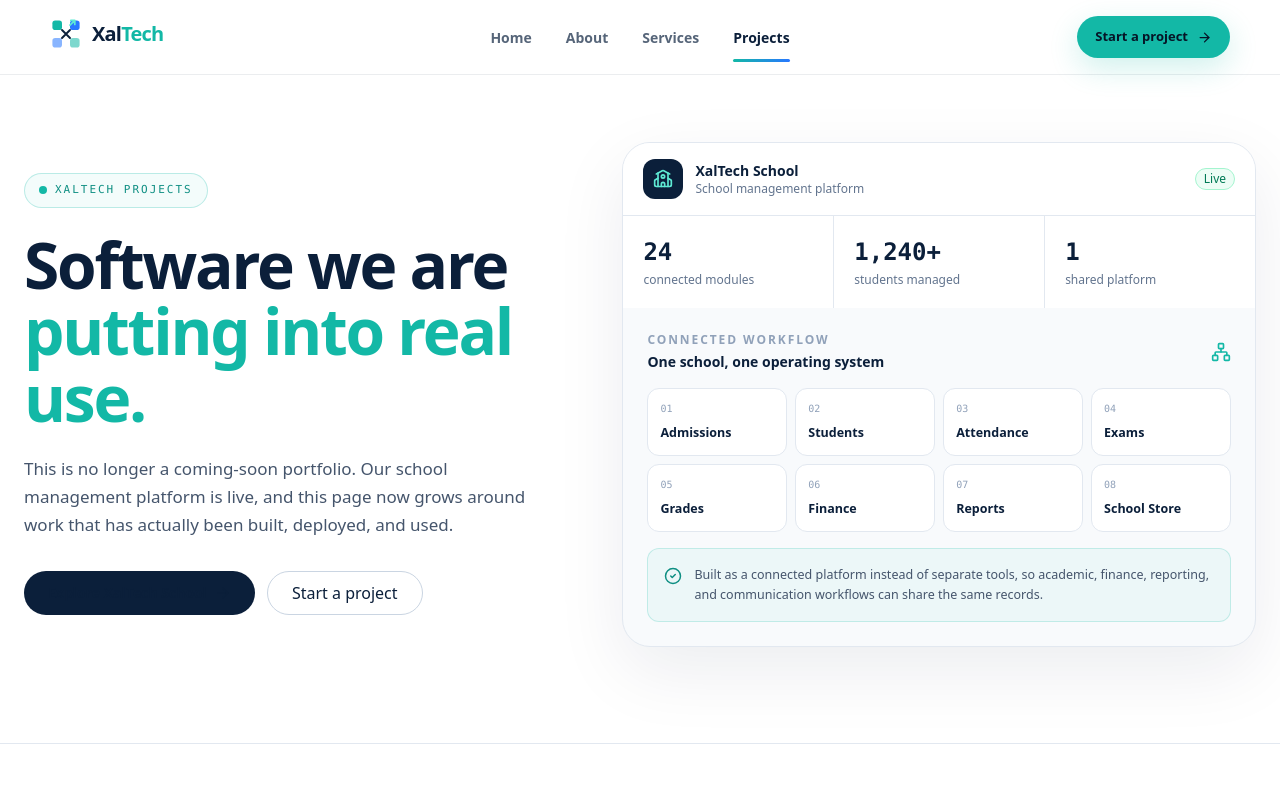
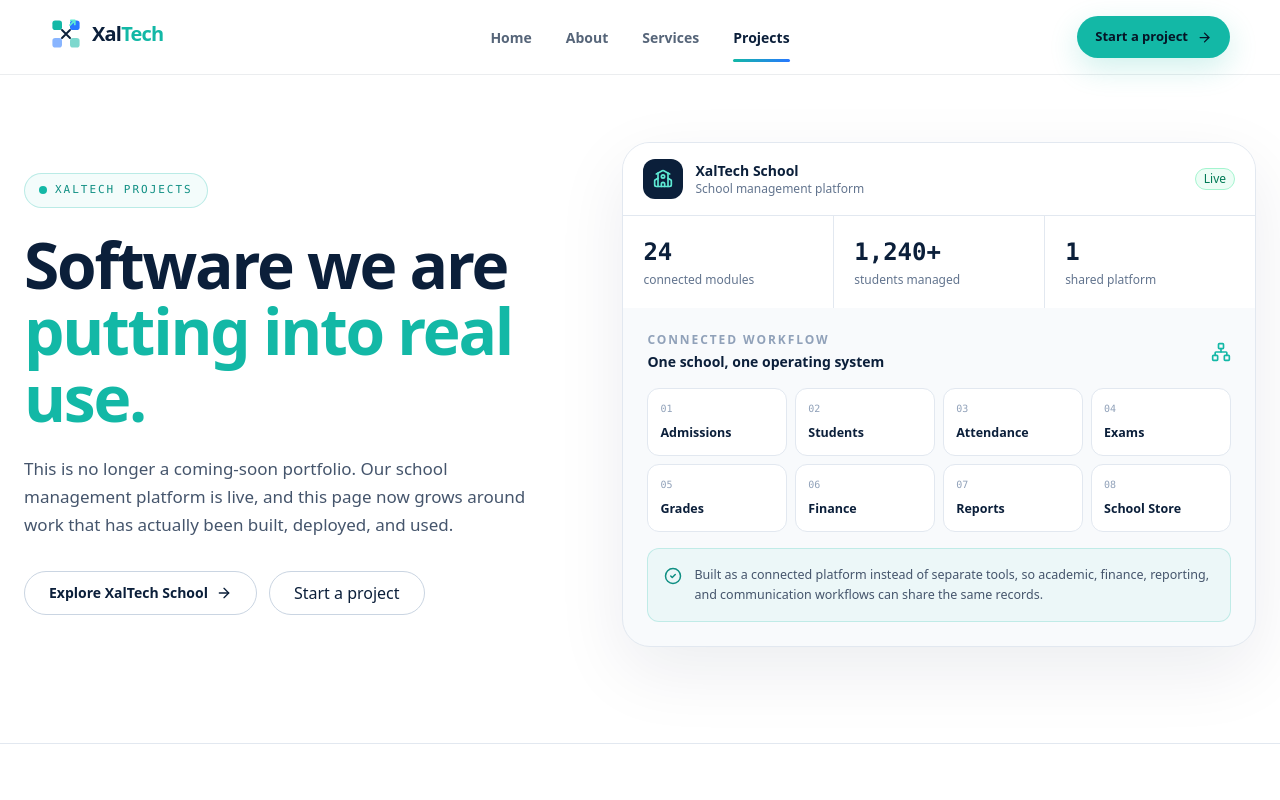
Before and after one commit to Amin365/ProjectTemplate, a React (Vite) app in the folder frontend/: page /projects in a window 1280 px wide. Shown: the top 800 px of the page. Built offline with nearby package versions, Linux system fonts and the light colour scheme.

Commit message:
corrected some bg of project page

```diff
--- a/frontend/src/components/XalTech/ProjectPage.jsx
+++ b/frontend/src/components/XalTech/ProjectPage.jsx
@@ -134,7 +134,7 @@ function Hero() {
           <div className="mt-8 flex flex-wrap gap-3">
             <Link
               to="/school"
-              className="inline-flex h-11 items-center gap-2 rounded-full bg-[#0B1F3A] px-6 text-sm font-semibold text-white transition-colors hover:bg-[#12345c]"
+              className="inline-flex h-11 items-center gap-2 rounded-full border border-slate-300 bg-white px-6 text-sm font-semibold text-[#0B1F3A] transition-colors hover:border-[#13B8A6] hover:bg-[#13B8A6]/5"
             >
               Explore XalTech School <ArrowRight size={16} />
             </Link>
```
Also changed, not shown: frontend/src/components/XalTech/Schoolprofilepage.jsx (line endings or trailing spaces).
